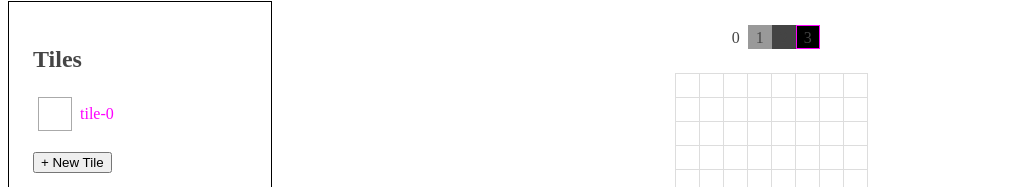
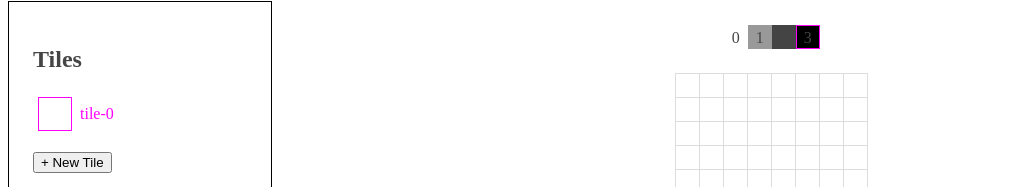
Before and after one commit to doeg/gbz80-tools, a React app: page / in a window 1280 px wide. Shown: the part 108-295 px from the top of the page, without its empty margins (0-1010 px from the left). Built offline with nearby package versions, Linux system fonts and the light colour scheme; a web font is replaced by a local one.

Commit message:
:goat: CSS nit

```diff
--- a/src/components/tilePanel.css
+++ b/src/components/tilePanel.css
@@ -32,3 +32,7 @@
   display: inline-block;
   margin-right: 8px;
 }
+
+.active .gridContainer {
+  border-color: fuchsia;
+}
```
